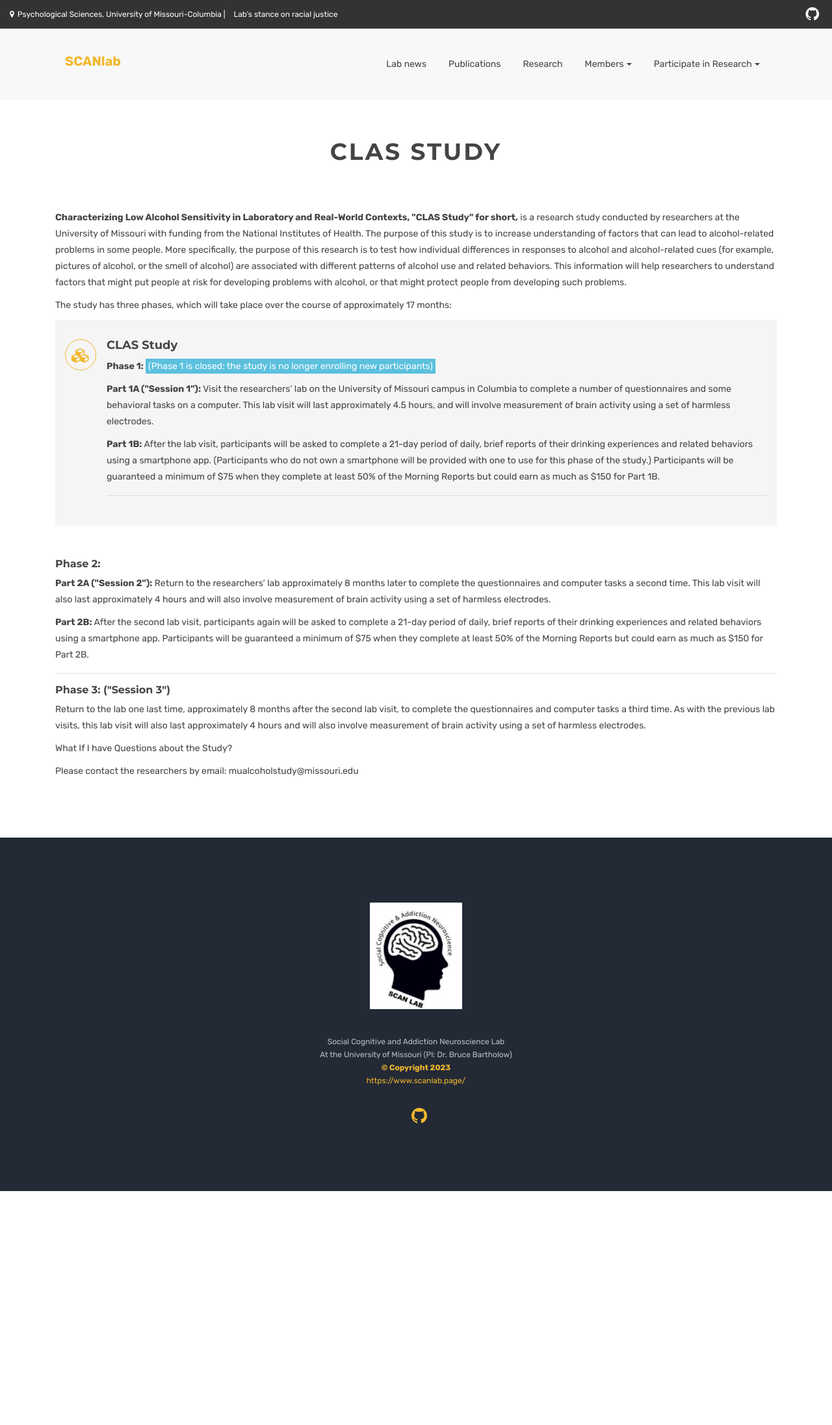
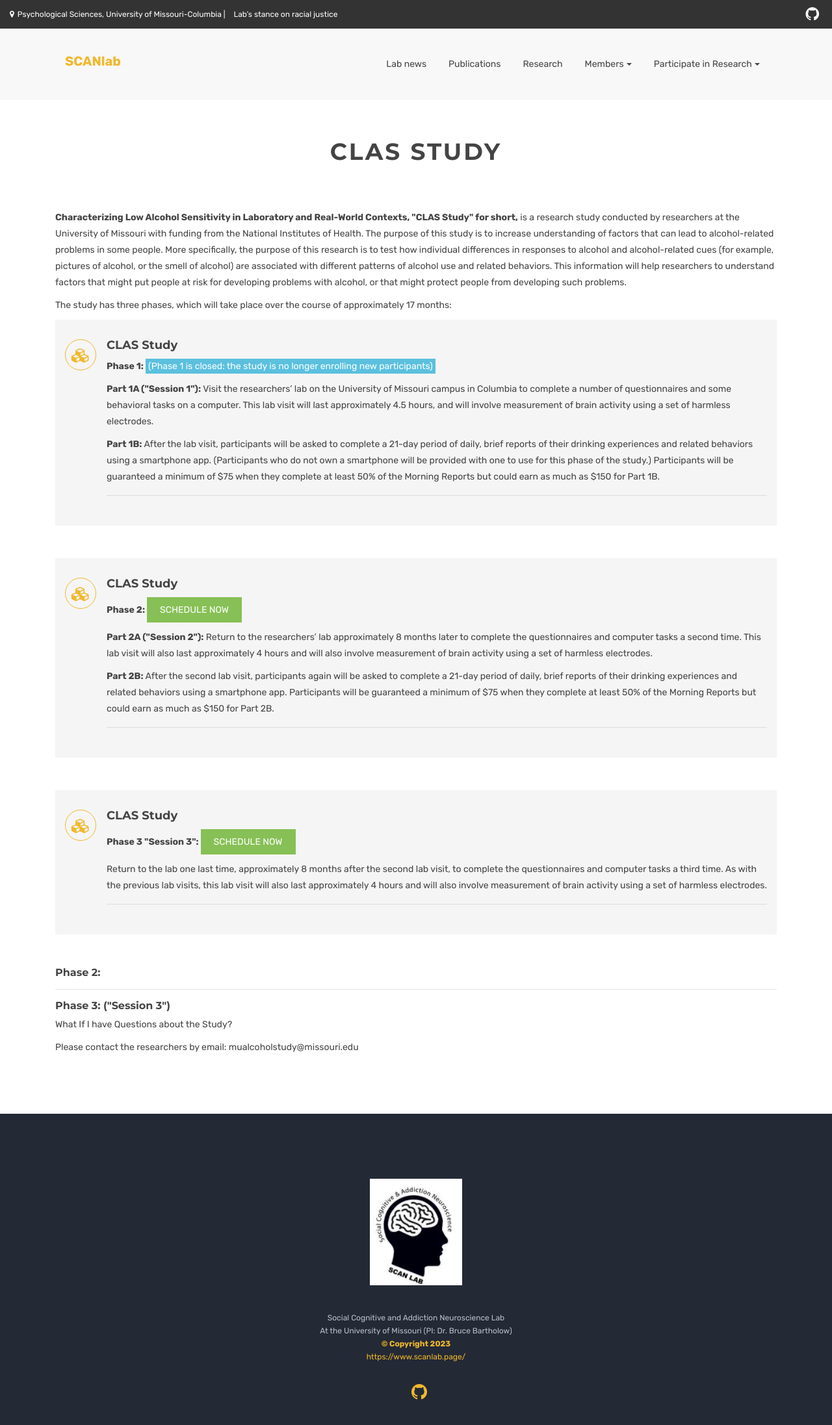
Before and after one commit to bartholow-scanlab/bartholow-scanlab.github.io, a Jekyll site: the page built from CLASstudy.html, in a window 1280 px wide. Shown: the top 2193 px of the page at 65% size. Built offline with Jekyll 4.4.1, drawn with Linux system fonts in a browser that asks for light colours.

Commit message:
Update CLASstudy.html

```diff
--- a/CLASstudy.html
+++ b/CLASstudy.html
@@ -53,13 +53,64 @@ canonical:
       </div>
 			<!-- Phase 1 End -->
 
-<h6> Phase 2:</h6>
+
+
+
+
+			<!-- Phase 2 -->
+	<div class="features-wrap">
+	<div class="row">
+	<div class="featured-box">
+
+                    <div class="featured-icon">
+                     <i class="fa fa-cubes"></i>
+                    </div>
+
+                    <div class="featured-content">
+                       <h4>CLAS Study</h4>
+                       <p> <strong> Phase 2: </strong> <span class="label label-success-filled"> SCHEDULE NOW </span></p>
+
 <p><strong>Part 2A ("Session 2"):</strong> Return to the researchers’ lab approximately 8 months later to complete the questionnaires and computer tasks a second time.  This lab visit will also last approximately 4 hours and will also involve measurement of brain activity using a set of harmless electrodes.</p>
 
 <p><strong>Part 2B:</strong> After the second lab visit, participants again will be asked to complete a 21-day period of daily, brief reports of their drinking experiences and related behaviors using a smartphone app.  Participants will be guaranteed a minimum of $75 when they complete at least 50% of the Morning Reports but could earn as much as $150 for Part 2B.</p>
 <hr>
+
+	    </div>
+      </div>
+		  </div>
+      </div>
+			<!-- Phase 2 End -->
+
+
+
+
+			<!-- Phase 3 -->
+	<div class="features-wrap">
+	<div class="row">
+	<div class="featured-box">
+
+                    <div class="featured-icon">
+                     <i class="fa fa-cubes"></i>
+                    </div>
+
+                    <div class="featured-content">
+                       <h4>CLAS Study</h4>
+                       <p> <strong> Phase 3 "Session 3": </strong> <span class="label label-success-filled"> SCHEDULE NOW </span></p>
+
+<p>Return to the lab one last time, approximately 8 months after the second lab visit, to complete the questionnaires and computer tasks a third time.  As with the previous lab visits, this lab visit will also last approximately 4 hours and will also involve measurement of brain activity using a set of harmless electrodes.</p>
+<hr>
+
+	    </div>
+      </div>
+		  </div>
+      </div>
+			<!-- Phase 3 End -->
+
+<h6> Phase 2:</h6>
+
+<hr>
 <h6>	Phase 3: ("Session 3")</h6>
-<p>Return to the lab one last time, approximately 8 months after the second lab visit, to complete the questionnaires and computer tasks a third time.  As with the previous lab visits, this lab visit will also last approximately 4 hours and will also involve measurement of brain activity using a set of harmless electrodes.</p>
+
 
 
 
```
